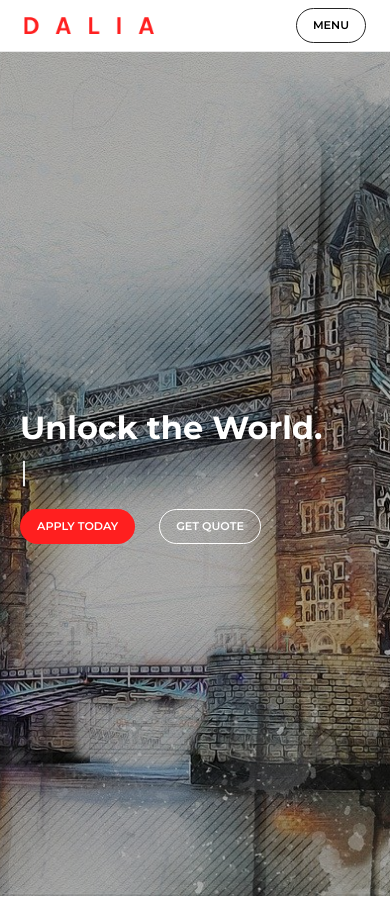
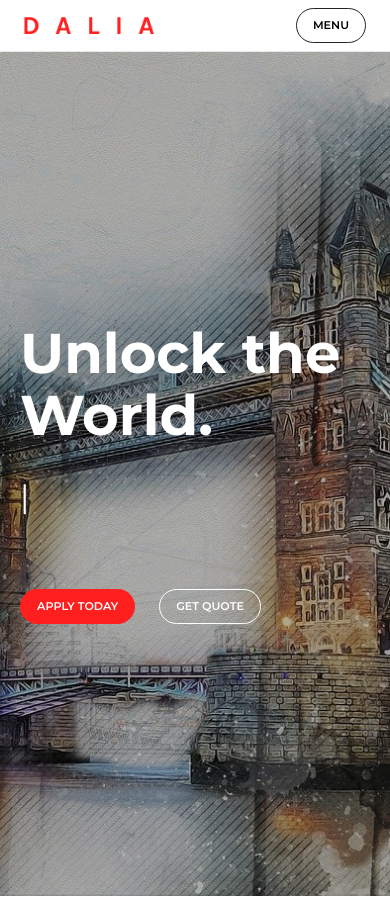
Before and after one commit to AmauriMarcos/language-school, a Next.js app: page / in a window 390 px wide. Shown: the top 898 px of the page. Built offline with nearby package versions, Linux system fonts and the light colour scheme.

Commit message:
changed fonts

```diff
--- a/src/components/layout/Hero.tsx
+++ b/src/components/layout/Hero.tsx
@@ -54,11 +54,11 @@ const Hero = () => {
       <div className="absolute inset-0 bg-heroMobile md:bg-hero bg-cover bg-no-repeat bg-center"></div>
       <div className="absolute inset-0 bg-black md:bg-transparent opacity-30 md:opacity-0"></div>
       <div className="relative z-10 h-full pl-5 md:pl-40 flex flex-col gap-4 md:gap-8 items-start justify-center">
-        <div className="flex flex-col leading-[1.5] md:leading-[1.3]">
-          <h2 className="text-[2rem] md:text-[3.8rem] text-white font-bold">
+        <div className="h-[250px] md:h-auto flex flex-col leading-[1.1] md:leading-[1.3]">
+          <h2 className="text-[3.5rem] mb-8 md:mb-0 md:text-[3.8rem] text-white font-bold">
             {baseText}
           </h2>
-          <h2 className="text-[1.7rem] md:text-[3.5rem] text-white font-normal">
+          <h2 className="text-[2rem] md:text-[3.5rem] mb-14 md:mb-0 text-white font-normal">
             <span>
               {displayedText}
               <span className="animate-blink font-thin">|</span>
--- a/src/components/layout/testemonials/AboutSchool.tsx
+++ b/src/components/layout/testemonials/AboutSchool.tsx
@@ -29,7 +29,7 @@ const AboutSchool = () => {
         </p>
 
         <div className="mt-[3rem] md:mt-[4.5rem]">
-          <Button variant="default" color="#ff1f1f" size={isMobile ? "lg" : "xl"}>
+          <Button variant="default" color="#ff1f1f" size={isMobile ? "md" : "xl"}>
             Apply
           </Button>
         </div>
```
